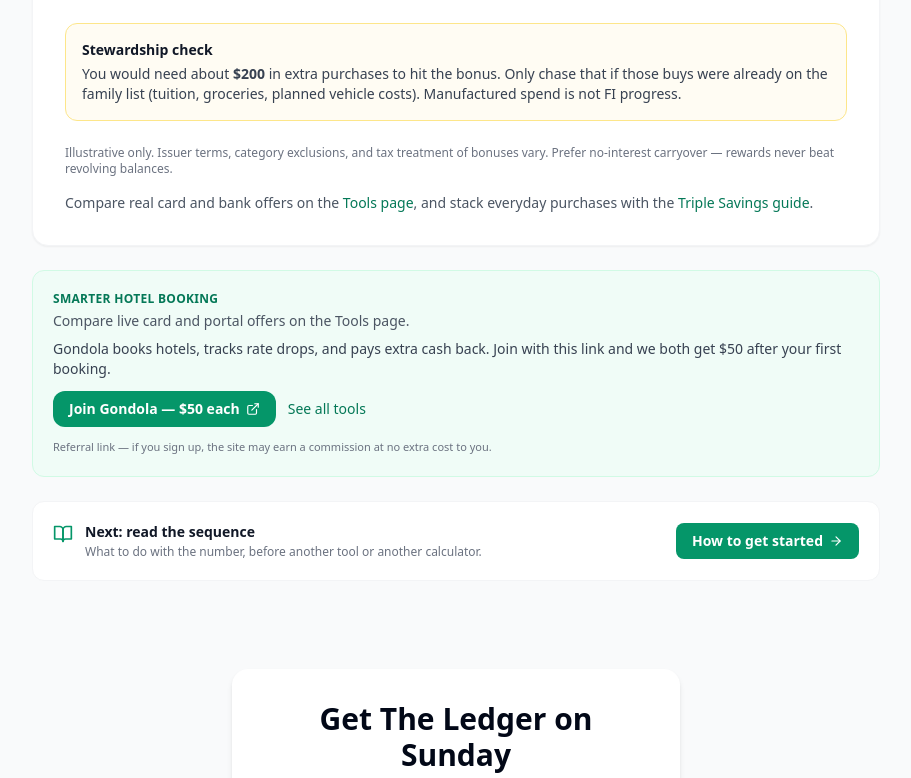
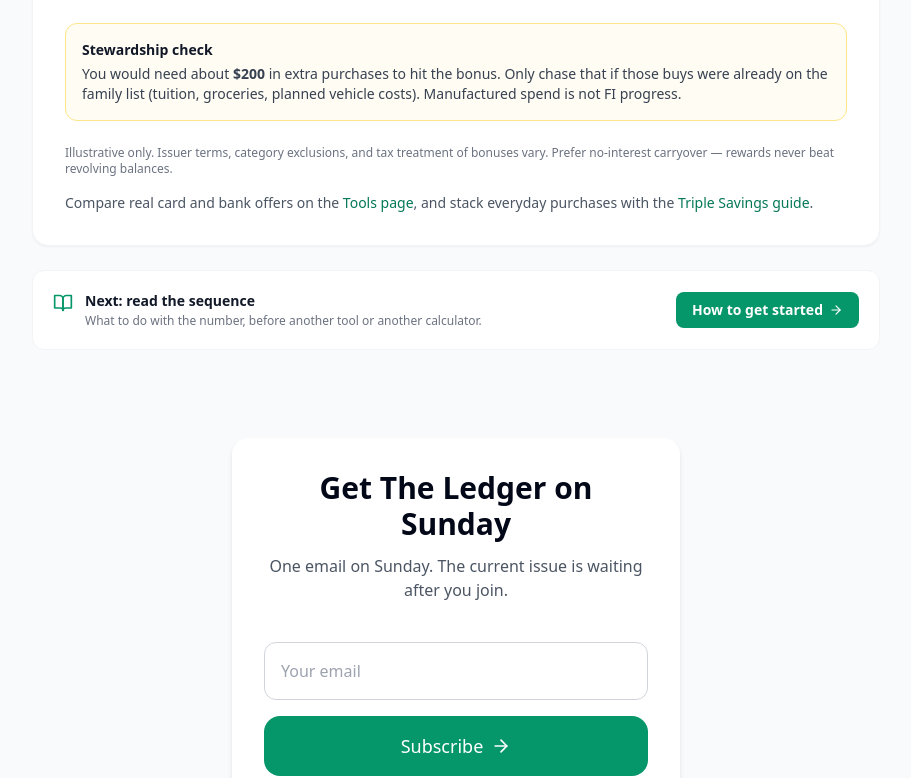
Before and after one commit to daughterpop/super-fi-calc, a React (Vite) app: page /calculators/bonus-value in a window 1280 px wide. Shown: the part 994-1772 px from the top of the page, without its empty margins (184-1095 px from the left). Built offline with nearby package versions, Linux system fonts and the light colour scheme.

Commit message:
Daily site improvement: Drop the duplicate affiliate card under calculators – October 9, 2026

```diff
--- a/src/pages/CalculatorTool.jsx
+++ b/src/pages/CalculatorTool.jsx
@@ -4,7 +4,6 @@ import { ArrowLeft, ArrowRight, BookOpen } from 'lucide-react';
 import SiteHeader from '../components/SiteHeader';
 import SiteFooter from '../components/SiteFooter';
 import SubscribeForm from '../components/SubscribeForm';
-import SoftSellNudge from '../components/calculators/SoftSellNudge';
 import CalculatorEmailCapture, {
   readCalculatorResults,
 } from '../components/calculators/CalculatorEmailCapture';
@@ -21,11 +20,7 @@ import EmergencyFundCalculator from '../components/EmergencyFundCalculator';
 import CompoundGrowthCalculator from '../components/CompoundGrowthCalculator';
 import RentVsBuyCalculator from '../components/RentVsBuyCalculator';
 import EmployerMatchCalculator from '../components/EmployerMatchCalculator';
-import {
-  CALCULATOR_BY_SLUG,
-  NUDGE_BY_ID,
-  HAS_INTERNAL_NUDGE,
-} from '../data/calculators';
+import { CALCULATOR_BY_SLUG } from '../data/calculators';
 
 function renderCalculator(id) {
   switch (id) {
@@ -89,7 +84,6 @@ export default function CalculatorTool() {
     return <Navigate to="/calculators" replace />;
   }
 
-  const nudge = NUDGE_BY_ID[tool.id];
   const showCapture = touchedSlug === slug && dismissedSlug !== slug;
 
   return (
@@ -129,11 +123,9 @@ export default function CalculatorTool() {
           />
         )}
 
-        {nudge && !HAS_INTERNAL_NUDGE.has(tool.id) && (
-          <SoftSellNudge pool={nudge.pool} slot={nudge.slot} hint={nudge.hint} />
-        )}
-
-        {/* One next step after the tool. Ledger and FAQ stay in the footer. */}
+        {/* One next step after the tool. The header strip already carries the
+            referral; a second affiliate card under the number was competing with it.
+            Ledger and FAQ stay in the footer. */}
         <div className="bg-white border border-gray-100 rounded-xl p-4 sm:p-5 flex flex-col sm:flex-row sm:items-center sm:justify-between gap-3">
           <div className="flex gap-3 min-w-0">
             <BookOpen className="text-emerald-600 shrink-0 mt-0.5" size={20} />
```
